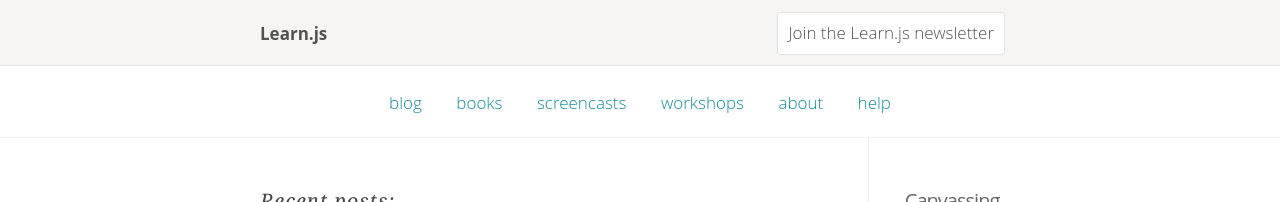
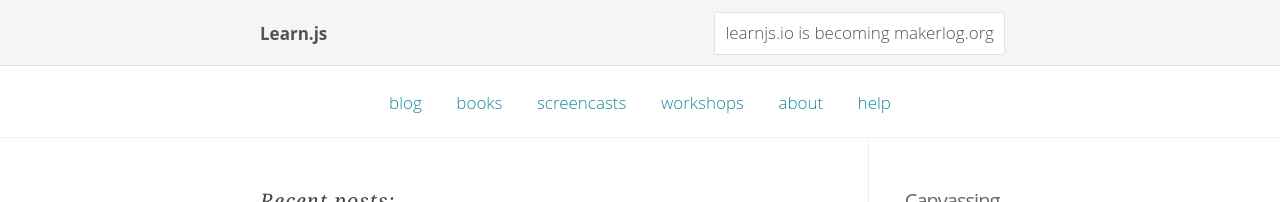
Before and after one commit to learn-js/learn-js.github.com, a Jekyll site: the page built from index.html, in a window 1280 px wide. Shown: the top 202 px of the page. Built offline with Jekyll 4.4.1, drawn with Linux system fonts in a browser that asks for light colours; Markdown is read by kramdown in place of the engine named in the settings; comment, search, counter and statistics services are not loaded.

Commit message:
Update header-nav.html

```diff
--- a/_includes/header-nav.html
+++ b/_includes/header-nav.html
@@ -1,5 +1,5 @@
 <ul class="menu">
   <li class="register-menu-link">
-    <a href="{{ site.baseurl }}/newsletter">Join the Learn.js newsletter</a>
+    <a href="http://learnjs.io/blog/2015/08/09/learnjs-is-becoming-makerlog-org/">learnjs.io is becoming makerlog.org</a>
   </li>
 </ul>
```
